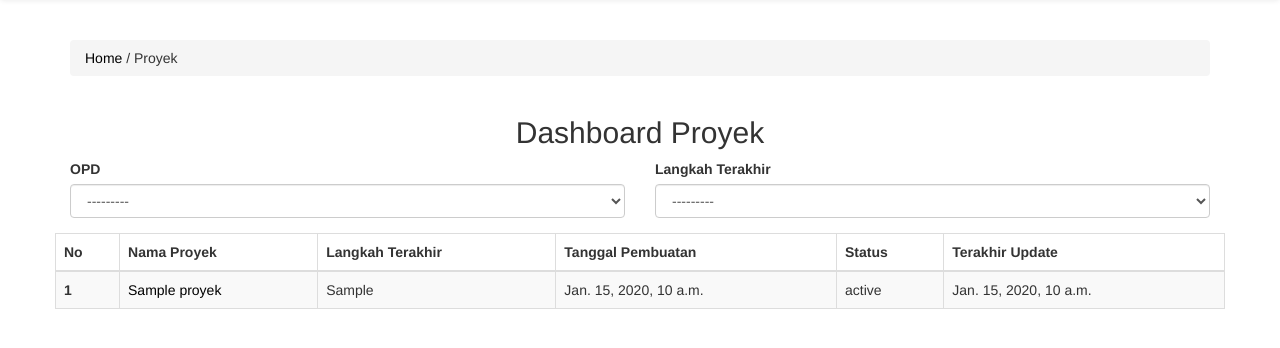
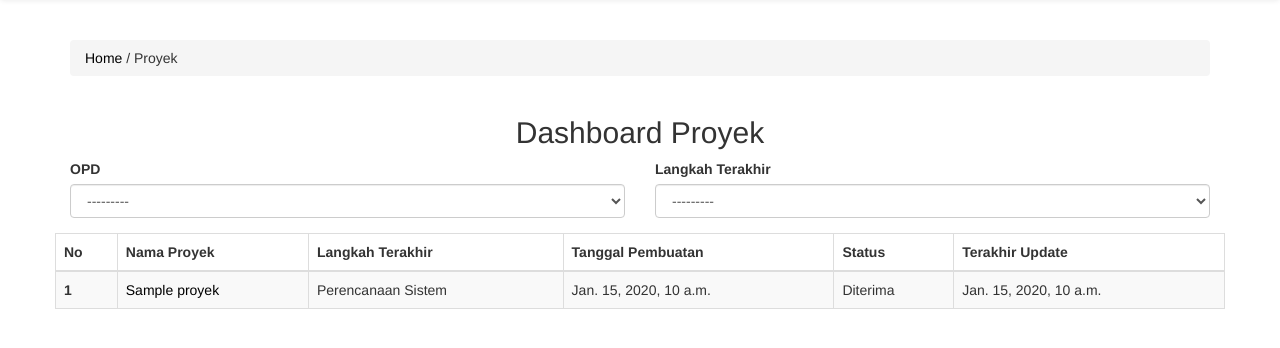
Before and after one commit to nurulrita/tata_kelola, a Django app: page /proyek_dashboard/ in a window 1280 px wide. Shown: the part 52-400 px from the top of the page. Run offline with Django 3.2, Linux system fonts and the light colour scheme; a user stored in the database is signed in; tables that the repository leaves empty hold one stand-in row (values such as "Sample post"); some libraries are stand-ins or nearby versions.

Commit message:
changing breadcrumb step 1-5, changing latest_step and status into choices in model.py

```diff
--- a/tatakelola/models.py
+++ b/tatakelola/models.py
@@ -20,13 +20,26 @@ JENIS_USER = (
 	('KOM', 'Diskominfo')
 )
 
+STATUS = (
+    ('T', 'Diterima'),
+    ('DT', 'Ditolak')
+)
+
+LATEST_STEP = (
+    ('PS', 'Perencanaan Sistem'),
+    ('MB', 'Manajemen Belanja'),
+    ('RS', 'Realisasi Sistem'),
+    ('OS', 'Pengoperasian Sistem'),
+    ('MS', 'Pemeliharaan Sistem')
+)
+
 class Proyek(models.Model):
     nama_proyek = models.CharField(max_length = 128)
-    latest_step = models.CharField(max_length=32)
+    latest_step = models.CharField(max_length=32, choices=LATEST_STEP)
     created = models.DateTimeField(auto_now_add=True)
     updated = models.DateTimeField(auto_now=True)
     opd = models.ForeignKey(User)
-    status = models.CharField(max_length = 9)
+    status = models.CharField(max_length = 9, choices=STATUS)
 
 
 class Step1(models.Model):
--- a/templates/tatakelola/proyek_dashboard_diskominfo.html
+++ b/templates/tatakelola/proyek_dashboard_diskominfo.html
@@ -25,13 +25,16 @@
 
                 <div class="col-md-6">
                     <div class="form-group">
-                        <label class="control-label" for="id_kategori_aplikasi">
+                        <label class="control-label" for="id_latest_step">
                             Langkah Terakhir
                         </label>
-                        <select class="form-control" id="id_kategori_aplikasi" name="kategori_aplikasi" title="" required="">
+                        <select class="form-control" id="id_latest_step" name="latest_step" title="" required="">
                             <option value="" selected="selected">---------</option>
-                            <option value="PP">Perencanaan Sistem</option>
-                            <option value="MI">Manajemen Belanja</option>
+                            <option value="PS">Perencanaan Sistem</option>
+                            <option value="MB">Manajemen Belanja</option>
+                            <option value="RS">Realisasi Sistem</option>
+                            <option value="OS">Pengoperasian Sistem</option>
+                            <option value="MS">Pemeliharaan Sistem</option>
                         </select>
                     </div>
                 </div>
@@ -44,13 +47,16 @@
 
                 <div class="col-md-6">
                     <div class="form-group">
-                        <label class="control-label" for="id_kategori_aplikasi">
+                        <label class="control-label" for="id_latest_step">
                             Langkah Terakhir
                         </label>
-                        <select class="form-control" id="id_kategori_aplikasi" name="kategori_aplikasi" title="" required="">
+                        <select class="form-control" id="id_latest_step" name="latest_step" title="" required="">
                             <option value="" selected="selected">---------</option>
-                            <option value="PP">Perencanaan Sistem</option>
-                            <option value="MI">Manajemen Belanja</option>
+                            <option value="PS">Perencanaan Sistem</option>
+                            <option value="MB">Manajemen Belanja</option>
+                            <option value="RS">Realisasi Sistem</option>
+                            <option value="OS">Pengoperasian Sistem</option>
+                            <option value="MS">Pemeliharaan Sistem</option>
                         </select>
                     </div>
                 </div>
@@ -74,9 +80,9 @@
                     <tr>
                         <th scope="row">1</th>
                         <td><a href = "#">{{proyek_.nama_proyek}}</a></td>
-                        <td>{{proyek_.latest_step}}</td>
+                        <td>{{proyek_.get_latest_step_display}}</td>
                         <td>{{proyek_.created}}</td>
-                        <td>{{proyek_.status}}</td>
+                        <td>{{proyek_.get_status_display}}</td>
                         <td>{{proyek_.updated}}</td>
                     </tr>
                 {% endfor %}
--- a/templates/tatakelola/step2.html
+++ b/templates/tatakelola/step2.html
@@ -7,7 +7,7 @@
 <link rel="stylesheet" href="{% static 'css/step.css' %}">
 {% endblock %}
 {% block breadcrumb_menu %}
-    a href="{% url 'tatakelola:home' %}">Home</a> / <a>Proyek</a>
+    <a href="{% url 'tatakelola:home' %}">Home</a> / <a href="{% url 'tatakelola:proyek_dashboard' %}">Proyek</a> / <a href="{% url 'tatakelola:step1' %}">Step1 </a> / Step2
 {% endblock %}
 {% include "tatakelola/step_base.html"%}
 
--- a/templates/tatakelola/step3.html
+++ b/templates/tatakelola/step3.html
@@ -7,7 +7,7 @@
 <link rel="stylesheet" href="{% static 'css/step.css' %}">
 {% endblock %}
 {% block breadcrumb_menu %}
-    <a href="{% url 'tatakelola:home' %}">Home</a> / <a>Proyek</a>
+    <a href="{% url 'tatakelola:home' %}">Home</a> / <a href="{% url 'tatakelola:proyek_dashboard' %}">Proyek</a> / <a href="{% url 'tatakelola:step1' %}">Step1 </a> / <a href="{% url 'tatakelola:step2' %}">Step2 </a>/ Step3
 {% endblock %}
 {% include "tatakelola/step_base.html"%}
 
--- a/templates/tatakelola/step4.html
+++ b/templates/tatakelola/step4.html
@@ -7,7 +7,7 @@
 <link rel="stylesheet" href="{% static 'css/step.css' %}">
 {% endblock %}
 {% block breadcrumb_menu %}
-    a href="{% url 'tatakelola:home' %}">Home</a> / <a>Proyek</a>
+    <a href="{% url 'tatakelola:home' %}">Home</a> / <a href="{% url 'tatakelola:proyek_dashboard' %}">Proyek</a> / <a href="{% url 'tatakelola:step1' %}">Step1 </a> / <a href="{% url 'tatakelola:step2' %}">Step2 </a>/ <a href="{% url 'tatakelola:step3' %}">Step3</a> / Step4
 {% endblock %}
 {% include "tatakelola/step_base.html"%}
 
--- a/templates/tatakelola/step5.html
+++ b/templates/tatakelola/step5.html
@@ -7,7 +7,7 @@
 <link rel="stylesheet" href="{% static 'css/step.css' %}">
 {% endblock %}
 {% block breadcrumb_menu %}
-    <a href="{% url 'tatakelola:home' %}">Home</a> / <a>Proyek</a>
+    <a href="{% url 'tatakelola:home' %}">Home</a> / <a href="{% url 'tatakelola:proyek_dashboard' %}">Proyek</a> / <a href="{% url 'tatakelola:step1' %}">Step1 </a> / <a href="{% url 'tatakelola:step2' %}">Step2 </a>/ <a href="{% url 'tatakelola:step3' %}">Step3</a> / <a href="{% url 'tatakelola:step3' %}">Step4</a> / Step5
 {% endblock %}
 {% include "tatakelola/step_base.html"%}
 
```
Also changed, not shown: tatakelola/migrations/0015_auto_20170425_0319.py (added), tatakelola/migrations/0016_auto_20170425_0325.py (added), tatakelola/migrations/0017_auto_20170425_0332.py (added), tatakelola/migrations/0018_auto_20170425_0401.py (added), tatakelola/migrations/0019_auto_20170425_0402.py (added).
